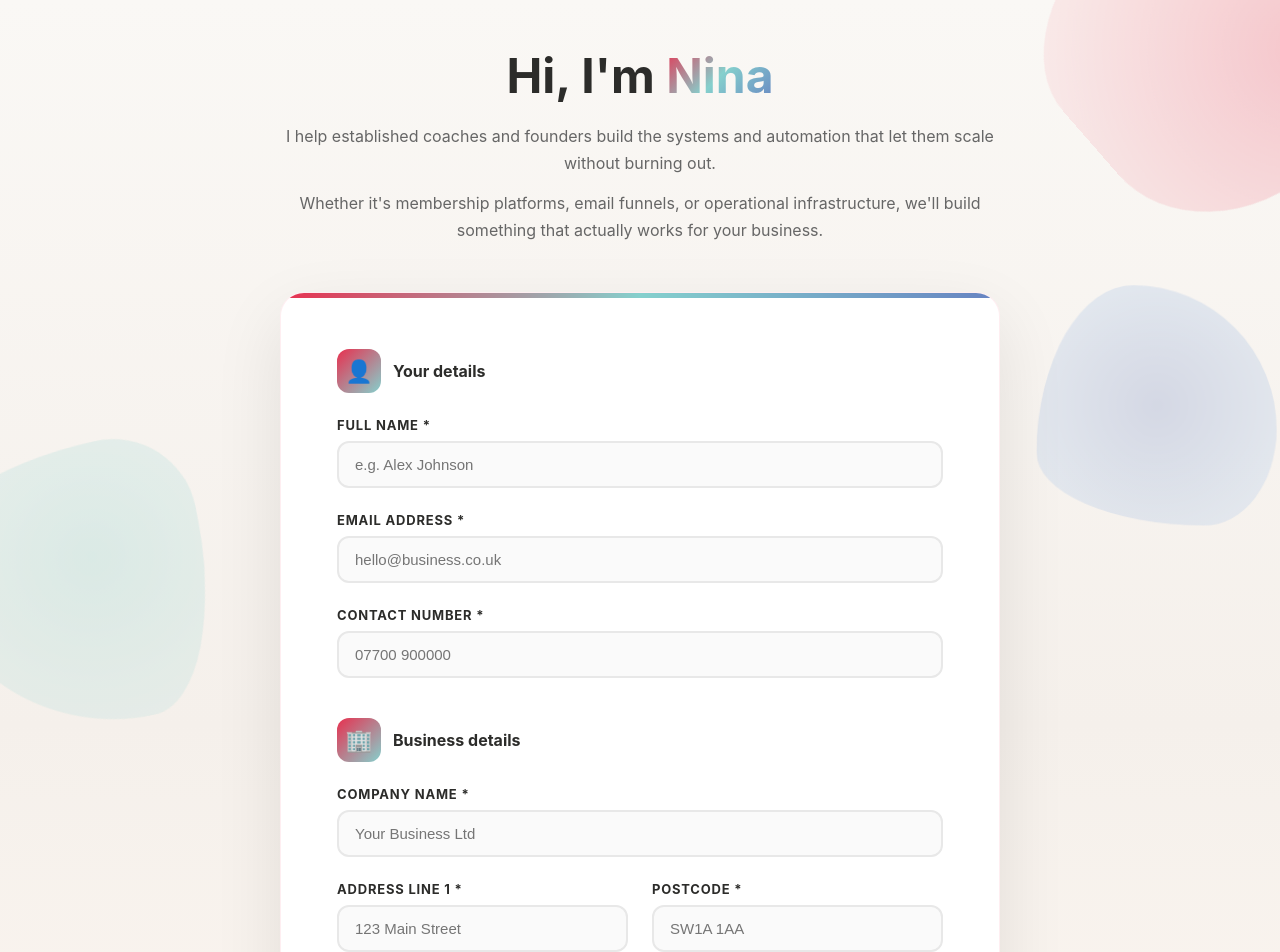
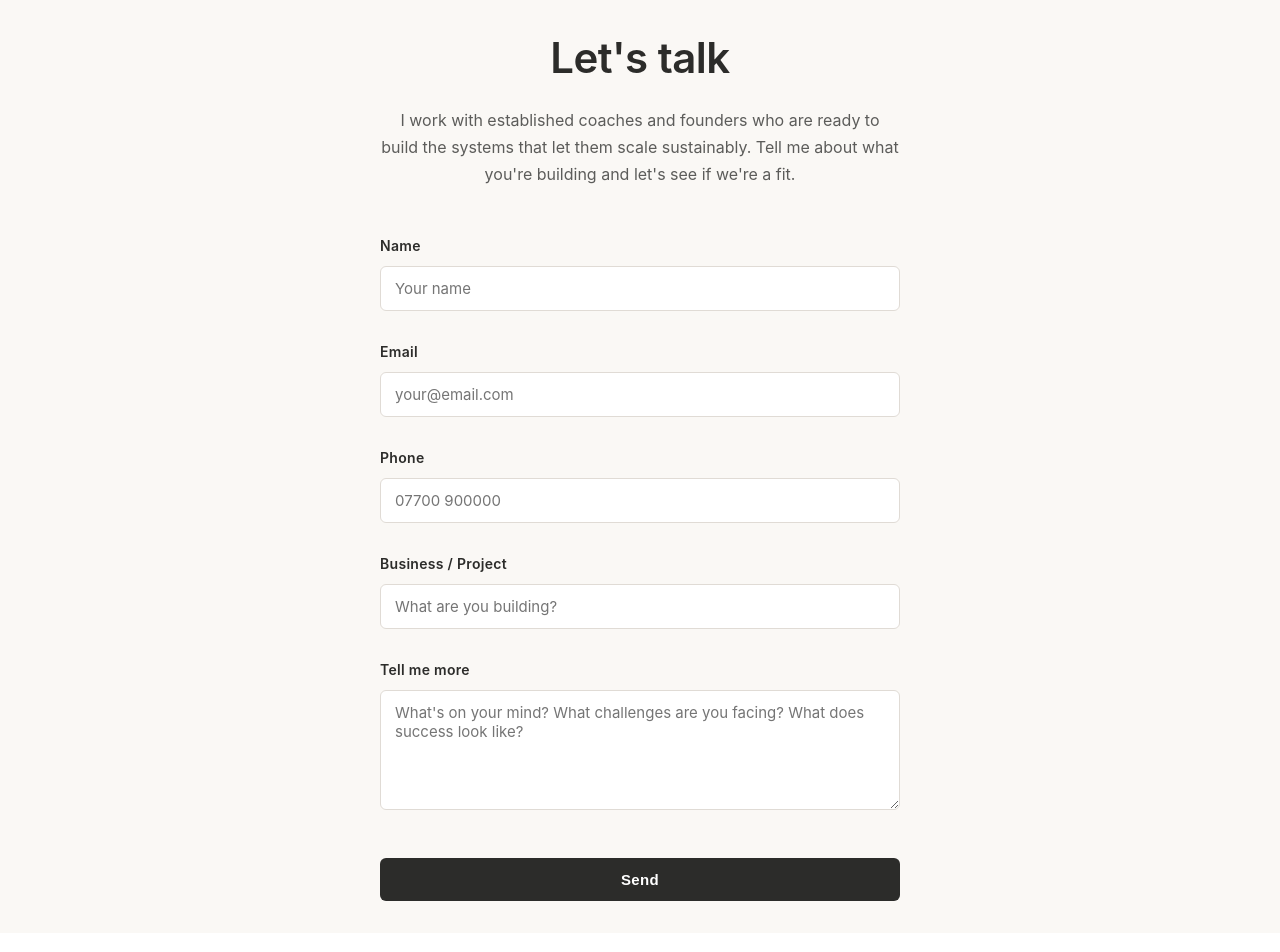
Before and after one commit to nina-1983/nina-client-onboarding, a Next.js app: page / in a window 1280 px wide. Shown: the top 952 px of the page. Built offline with nearby package versions, Linux system fonts and the light colour scheme.

Commit message:
Add files via upload

```diff
--- a/app/api/submit/route.js
+++ b/app/api/submit/route.js
@@ -1,5 +1,5 @@
 import { NextResponse } from "next/server";
-import { notion, DB_ID, title, rich, email, dateProp } from "@/lib/notion";
+import { notion, DB_ID, title, rich, dateProp } from "@/lib/notion";
 
 export async function POST(request) {
   try {
@@ -14,11 +14,9 @@ export async function POST(request) {
 
     const properties = {
       Name: title(body.name || "Untitled"),
-      Email: email(body.email),
+      Email: rich(body.email || ""),
       Phone: rich(body.phone || ""),
       Company: rich(body.company || ""),
-      Address: rich(body.address || ""),
-      Postcode: rich(body.postcode || ""),
       "Project Details": rich(body.notes || ""),
       "Submitted At": dateProp(body.submittedAt),
     };
--- a/app/page.jsx
+++ b/app/page.jsx
@@ -8,12 +8,10 @@ export default function ClientOnboarding() {
     email: "",
     phone: "",
     company: "",
-    address: "",
-    postcode: "",
     notes: "",
   });
 
-  const [status, setStatus] = useState("idle"); // idle, loading, success, error
+  const [status, setStatus] = useState("idle");
   const [errorMessage, setErrorMessage] = useState("");
 
   function update(field, value) {
@@ -42,111 +40,64 @@ export default function ClientOnboarding() {
           email: "",
           phone: "",
           company: "",
-          address: "",
-          postcode: "",
           notes: "",
         });
       } else {
         setStatus("error");
-        setErrorMessage("Oops! Something went wrong. Please try again.");
+        setErrorMessage("Something went wrong. Please try again.");
       }
     } catch (error) {
       setStatus("error");
-      setErrorMessage("Oops! Something went wrong. Please try again.");
+      setErrorMessage("Something went wrong. Please try again.");
       console.error(error);
     }
   }
 
-  function handleReset() {
-    setData({
-      name: "",
-      email: "",
-      phone: "",
-      company: "",
-      address: "",
-      postcode: "",
-      notes: "",
-    });
-  }
-
   return (
-    <section style={styles.section}>
-      {/* Animated Background Blobs */}
-      <div style={styles.blobsContainer}>
-        <div style={styles.blob1}></div>
-        <div style={styles.blob2}></div>
-        <div style={styles.blob3}></div>
-      </div>
-
-      {/* Content Container */}
+    <div style={styles.page}>
       <div style={styles.container}>
-        {/* Header */}
+        {status !== "success" ? (
+          <>
             <div style={styles.header}>
-          <h1 style={styles.h1}>
-            Hi, I'm <span style={styles.gradient}>Nina</span>
-          </h1>
-          <p style={styles.subtitle}>
-            I help established coaches and founders build the systems and
-            automation that let them scale without burning out.
-          </p>
-          <p style={styles.subtitle}>
-            Whether it's membership platforms, email funnels, or operational
-            infrastructure, we'll build something that actually works for your
-            business.
+              <h1 style={styles.title}>Let's talk</h1>
+              <p style={styles.intro}>
+                I work with established coaches and founders who are ready to build the systems that let them scale sustainably. Tell me about what you're building and let's see if we're a fit.
               </p>
             </div>
 
-        {/* Form Wrapper */}
-        <div style={styles.formWrapper}>
-          <div style={styles.topBorder}></div>
-
             {errorMessage && (
-            <div style={styles.errorBox}>{errorMessage}</div>
+              <div style={styles.error}>{errorMessage}</div>
             )}
 
-          {status !== "success" && (
-            <form onSubmit={handleSubmit}>
-              {/* Section 1: Your Details */}
-              <div style={styles.section1}>
-                <div style={styles.sectionHeader}>
-                  <div style={styles.iconBox}>👤</div>
-                  <h2 style={styles.h2}>Your details</h2>
-                </div>
-
-                <div style={styles.formGroup}>
-                  <label htmlFor="name" style={styles.label}>
-                    Full name *
-                  </label>
+            <form onSubmit={handleSubmit} style={styles.form}>
+              <div style={styles.field}>
+                <label htmlFor="name" style={styles.label}>Name</label>
                 <input
                   type="text"
                   id="name"
                   value={data.name}
                   onChange={(e) => update("name", e.target.value)}
                   required
-                    placeholder="e.g. Alex Johnson"
+                  placeholder="Your name"
                   style={styles.input}
                 />
               </div>
 
-                <div style={styles.formGroup}>
-                  <label htmlFor="email" style={styles.label}>
-                    Email address *
-                  </label>
+              <div style={styles.field}>
+                <label htmlFor="email" style={styles.label}>Email</label>
                 <input
                   type="email"
                   id="email"
                   value={data.email}
                   onChange={(e) => update("email", e.target.value)}
                   required
-                    placeholder="hello@business.co.uk"
+                  placeholder="your@email.com"
                   style={styles.input}
                 />
               </div>
 
-                <div style={styles.formGroup}>
-                  <label htmlFor="phone" style={styles.label}>
-                    Contact number *
-                  </label>
+              <div style={styles.field}>
+                <label htmlFor="phone" style={styles.label}>Phone</label>
                 <input
                   type="tel"
                   id="phone"
@@ -157,442 +108,169 @@ export default function ClientOnboarding() {
                   style={styles.input}
                 />
               </div>
-              </div>
 
-              {/* Section 2: Business Details */}
-              <div style={styles.section2}>
-                <div style={styles.sectionHeader}>
-                  <div style={styles.iconBox}>🏢</div>
-                  <h2 style={styles.h2}>Business details</h2>
-                </div>
-
-                <div style={styles.formGroup}>
-                  <label htmlFor="company" style={styles.label}>
-                    Company name *
-                  </label>
+              <div style={styles.field}>
+                <label htmlFor="company" style={styles.label}>Business / Project</label>
                 <input
                   type="text"
                   id="company"
                   value={data.company}
                   onChange={(e) => update("company", e.target.value)}
                   required
-                    placeholder="Your Business Ltd"
+                  placeholder="What are you building?"
                   style={styles.input}
                 />
               </div>
 
-                <div style={styles.gridContainer}>
-                  <div style={styles.formGroup}>
-                    <label htmlFor="address" style={styles.label}>
-                      Address line 1 *
-                    </label>
-                    <input
-                      type="text"
-                      id="address"
-                      value={data.address}
-                      onChange={(e) => update("address", e.target.value)}
-                      required
-                      placeholder="123 Main Street"
-                      style={styles.input}
-                    />
-                  </div>
-
-                  <div style={styles.formGroup}>
-                    <label htmlFor="postcode" style={styles.label}>
-                      Postcode *
-                    </label>
-                    <input
-                      type="text"
-                      id="postcode"
-                      value={data.postcode}
-                      onChange={(e) => update("postcode", e.target.value)}
-                      required
-                      placeholder="SW1A 1AA"
-                      style={styles.input}
-                    />
-                  </div>
-                </div>
-              </div>
-
-              {/* Section 3: Tell us more */}
-              <div style={styles.section3}>
-                <div style={styles.sectionHeader}>
-                  <div style={styles.iconBox}>💬</div>
-                  <h2 style={styles.h2}>Tell us more</h2>
-                </div>
-
-                <div style={styles.formGroup}>
-                  <label htmlFor="notes" style={styles.label}>
-                    What's your project about? *
-                  </label>
+              <div style={styles.field}>
+                <label htmlFor="notes" style={styles.label}>Tell me more</label>
                 <textarea
                   id="notes"
                   value={data.notes}
                   onChange={(e) => update("notes", e.target.value)}
                   required
-                    placeholder="Tell me about your vision, goals, or specific challenges. The more you share, the better I can help."
+                  placeholder="What's on your mind? What challenges are you facing? What does success look like?"
                   style={styles.textarea}
-                  ></textarea>
-                </div>
+                />
               </div>
 
-              {/* Form Footer */}
-              <div style={styles.formFooter}>
               <button
                 type="submit"
                 disabled={status === "loading"}
-                  style={styles.submitButton}
+                style={styles.button}
               >
-                  {status === "loading"
-                    ? "Submitting..."
-                    : "Let's build together 🚀"}
+                {status === "loading" ? "Sending..." : "Send"}
               </button>
-                <button
-                  type="reset"
-                  onClick={handleReset}
-                  style={styles.resetButton}
-                >
-                  Clear
-                </button>
-              </div>
             </form>
-          )}
-
-          {status === "success" && (
-            <div style={styles.successState}>
-              <div style={styles.successIcon}>✨</div>
-              <h3 style={styles.successTitle}>You're in, lovely!</h3>
-              <p style={styles.successMessage}>
-                I've got all the details and will be in touch within 24 hours.
-                Can't wait to see what we build together.
+          </>
+        ) : (
+          <div style={styles.success}>
+            <div style={styles.checkmark}>✓</div>
+            <h2 style={styles.successTitle}>Got it</h2>
+            <p style={styles.successText}>
+              Thanks for reaching out. I've got everything I need and will be in touch within 24 hours. You're in good hands.
             </p>
           </div>
         )}
       </div>
     </div>
-
-      <style>{keyframes}</style>
-    </section>
   );
 }
 
 const styles = {
-  section: {
-    background:
-      "linear-gradient(180deg, #faf8f5 0%, #f5f0eb 50%, #fff9f3 100%)",
-    padding: "3rem 1.5rem",
-    position: "relative",
-    overflow: "hidden",
+  page: {
+    background: "#faf8f5",
     minHeight: "100vh",
-  },
-  blobsContainer: {
-    position: "fixed",
-    top: 0,
-    left: 0,
-    width: "100%",
-    height: "100%",
-    pointerEvents: "none",
-    zIndex: 0,
-  },
-  blob1: {
-    position: "absolute",
-    width: "320px",
-    height: "320px",
-    background: "radial-gradient(circle at 30% 30%, #e8304f, #f9d8da)",
-    borderRadius: "45% 55% 60% 40% / 55% 45% 40% 60%",
-    top: "-120px",
-    right: "-80px",
-    opacity: 0.25,
-    mixBlendMode: "multiply",
-    animation: "float 15s infinite ease-in-out",
-  },
-  blob2: {
-    position: "absolute",
-    width: "280px",
-    height: "280px",
-    background: "radial-gradient(circle at 40% 40%, #85d0cd, #c8e6e3)",
-    borderRadius: "30% 70% 70% 30% / 30% 30% 70% 70%",
-    bottom: "5%",
-    left: "-100px",
-    opacity: 0.25,
-    mixBlendMode: "multiply",
-    animation: "float 20s infinite ease-in-out 2s",
-  },
-  blob3: {
-    position: "absolute",
-    width: "240px",
-    height: "240px",
-    background: "radial-gradient(circle at 50% 50%, #6783c2, #b5d4f4)",
-    borderRadius: "60% 40% 30% 70% / 60% 30% 70% 40%",
-    top: "40%",
-    right: "3%",
-    opacity: 0.25,
-    mixBlendMode: "multiply",
-    animation: "float 18s infinite ease-in-out 1s",
-  },
-  container: {
-    maxWidth: "720px",
-    margin: "0 auto",
-    position: "relative",
-    zIndex: 1,
-  },
-  header: {
-    textAlign: "center",
-    marginBottom: "3rem",
-    animation: "fadeIn 0.7s ease-out",
-  },
-  h1: {
-    fontSize: "48px",
-    fontWeight: 700,
-    lineHeight: 1.15,
-    marginBottom: "20px",
-    color: "#2c2c2a",
-  },
-  gradient: {
-    background: "linear-gradient(135deg, #e8304f 0%, #85d0cd 50%, #6783c2 100%)",
-    WebkitBackgroundClip: "text",
-    WebkitTextFillColor: "transparent",
-    backgroundClip: "text",
-  },
-  subtitle: {
-    fontSize: "16px",
-    color: "#666",
-    lineHeight: 1.7,
-    marginBottom: "12px",
-  },
-  formWrapper: {
-    background: "white",
-    borderRadius: "24px",
-    padding: "3.5rem",
-    boxShadow: "0 25px 70px rgba(0, 0, 0, 0.09)",
-    border: "1px solid rgba(232, 48, 79, 0.08)",
-    position: "relative",
-    overflow: "hidden",
-    animation: "scaleUp 0.6s ease-out 0.2s both",
-  },
-  topBorder: {
-    position: "absolute",
-    top: 0,
-    left: 0,
-    right: 0,
-    height: "5px",
-    background: "linear-gradient(90deg, #e8304f 0%, #85d0cd 50%, #6783c2 100%)",
-  },
-  errorBox: {
-    padding: "14px 16px",
-    background: "linear-gradient(135deg, #fff4f5 0%, #ffe8eb 100%)",
-    border: "2px solid #e8304f",
-    borderRadius: "12px",
-    fontSize: "14px",
-    color: "#e8304f",
-    marginBottom: "1.5rem",
-    fontWeight: 600,
-  },
-  section1: {
-    marginBottom: "2.5rem",
-    animation: "fadeIn 0.8s ease-out 0.4s both",
-  },
-  section2: {
-    marginBottom: "2.5rem",
-    animation: "fadeIn 0.8s ease-out 0.5s both",
-  },
-  section3: {
-    marginBottom: "2.5rem",
-    animation: "fadeIn 0.8s ease-out 0.6s both",
-  },
-  sectionHeader: {
-    display: "flex",
-    alignItems: "center",
-    gap: "12px",
-    marginBottom: "1.5rem",
-  },
-  iconBox: {
-    width: "44px",
-    height: "44px",
-    background: "linear-gradient(135deg, #e8304f 0%, #85d0cd 100%)",
-    borderRadius: "12px",
     display: "flex",
     alignItems: "center",
     justifyContent: "center",
-    fontSize: "22px",
-    animation: "iconSpin 0.6s ease-out",
+    padding: "2rem 1.5rem",
   },
-  h2: {
+  container: {
+    maxWidth: "520px",
+    width: "100%",
+  },
+  header: {
+    marginBottom: "3rem",
+    textAlign: "center",
+  },
+  title: {
+    fontSize: "42px",
+    fontWeight: 600,
+    color: "#2c2c2a",
+    marginBottom: "1.5rem",
+    letterSpacing: "-0.5px",
+  },
+  intro: {
     fontSize: "16px",
-    fontWeight: 700,
+    lineHeight: 1.7,
+    color: "#5c5c5a",
+  },
+  form: {
+    display: "flex",
+    flexDirection: "column",
+    gap: "2rem",
+  },
+  field: {
+    display: "flex",
+    flexDirection: "column",
+  },
+  label: {
+    fontSize: "14px",
+    fontWeight: 600,
     color: "#2c2c2a",
+    marginBottom: "0.75rem",
+    letterSpacing: "0.3px",
   },
-  formGroup: {
+  input: {
+    padding: "12px 14px",
+    border: "1px solid #e0dbd5",
+    borderRadius: "6px",
+    fontSize: "15px",
+    color: "#2c2c2a",
+    background: "#fff",
+    transition: "all 0.2s ease",
+    fontFamily: "inherit",
+  },
+  textarea: {
+    padding: "12px 14px",
+    border: "1px solid #e0dbd5",
+    borderRadius: "6px",
+    fontSize: "15px",
+    color: "#2c2c2a",
+    background: "#fff",
+    minHeight: "120px",
+    resize: "vertical",
+    transition: "all 0.2s ease",
+    fontFamily: "inherit",
+  },
+  button: {
+    marginTop: "1rem",
+    padding: "13px 24px",
+    background: "#2c2c2a",
+    color: "#fff",
+    border: "none",
+    borderRadius: "6px",
+    fontSize: "15px",
+    fontWeight: 600,
+    cursor: "pointer",
+    transition: "all 0.2s ease",
+    letterSpacing: "0.3px",
+  },
+  error: {
+    padding: "12px 14px",
+    background: "#fce8e8",
+    border: "1px solid #d4a5a5",
+    borderRadius: "6px",
+    color: "#a85c5c",
+    fontSize: "14px",
     marginBottom: "1.5rem",
   },
-  label: {
-    display: "block",
-    fontSize: "13px",
-    fontWeight: 700,
-    color: "#2c2c2a",
-    marginBottom: "8px",
-    textTransform: "uppercase",
-    letterSpacing: "0.8px",
+  success: {
+    textAlign: "center",
+    padding: "2rem",
   },
-  input: {
-    width: "100%",
-    padding: "13px 16px",
-    border: "2px solid #e8e8e8",
-    borderRadius: "12px",
-    fontSize: "15px",
-    color: "#2c2c2a",
-    background: "#fafafa",
-    transition: "all 0.3s cubic-bezier(0.34, 1.56, 0.64, 1)",
-    boxSizing: "border-box",
-  },
-  textarea: {
-    width: "100%",
-    padding: "13px 16px",
-    border: "2px solid #e8e8e8",
-    borderRadius: "12px",
-    fontSize: "15px",
-    color: "#2c2c2a",
-    background: "#fafafa",
-    transition: "all 0.3s cubic-bezier(0.34, 1.56, 0.64, 1)",
-    minHeight: "110px",
-    resize: "vertical",
-    boxSizing: "border-box",
-    fontFamily: "inherit",
-  },
-  gridContainer: {
-    display: "grid",
-    gridTemplateColumns: "1fr 1fr",
-    gap: "1.5rem",
-  },
-  formFooter: {
-    marginTop: "2.5rem",
-    paddingTop: "2rem",
-    borderTop: "2px solid #f0f0f0",
-    display: "flex",
-    gap: "12px",
-  },
-  submitButton: {
-    padding: "14px 28px",
-    borderRadius: "12px",
-    fontSize: "14px",
-    fontWeight: 700,
-    border: "none",
-    cursor: "pointer",
-    textTransform: "uppercase",
-    letterSpacing: "0.8px",
-    background: "linear-gradient(135deg, #e8304f 0%, #85d0cd 100%)",
-    color: "white",
-    flex: 1,
-    boxShadow: "0 10px 25px rgba(232, 48, 79, 0.35)",
-    transition: "all 0.3s cubic-bezier(0.34, 1.56, 0.64, 1)",
-  },
-  resetButton: {
-    padding: "14px 28px",
-    borderRadius: "12px",
-    fontSize: "14px",
-    fontWeight: 700,
-    border: "2px solid #e8e8e8",
-    cursor: "pointer",
-    textTransform: "uppercase",
-    letterSpacing: "0.8px",
-    background: "linear-gradient(135deg, #f5f5f5 0%, #f0f0f0 100%)",
-    color: "#2c2c2a",
-    transition: "all 0.3s cubic-bezier(0.34, 1.56, 0.64, 1)",
-  },
-  successState: {
-    textAlign: "center",
-    padding: "2rem 0",
-  },
-  successIcon: {
-    width: "90px",
-    height: "90px",
+  checkmark: {
+    width: "60px",
+    height: "60px",
     margin: "0 auto 1.5rem",
     borderRadius: "50%",
-    background: "linear-gradient(135deg, #e8304f 0%, #85d0cd 100%)",
+    background: "#e8e6e0",
     display: "flex",
     alignItems: "center",
     justifyContent: "center",
-    color: "white",
-    fontSize: "48px",
-    boxShadow: "0 15px 40px rgba(232, 48, 79, 0.35)",
-    animation: "popIn 0.6s cubic-bezier(0.34, 1.56, 0.64, 1)",
+    fontSize: "32px",
+    color: "#2c2c2a",
   },
   successTitle: {
-    fontSize: "26px",
-    fontWeight: 700,
+    fontSize: "28px",
+    fontWeight: 600,
     color: "#2c2c2a",
-    marginBottom: "10px",
+    marginBottom: "0.75rem",
   },
-  successMessage: {
+  successText: {
     fontSize: "15px",
-    color: "#666",
     lineHeight: 1.7,
+    color: "#5c5c5a",
   },
 };
-
-const keyframes = `
-  @keyframes float {
-    0%, 100% { transform: translate(0, 0) rotate(0deg); }
-    25% { transform: translate(35px, -35px) rotate(90deg); }
-    50% { transform: translate(0, 35px) rotate(180deg); }
-    75% { transform: translate(-35px, -25px) rotate(270deg); }
-  }
-
-  @keyframes fadeIn {
-    from { opacity: 0; }
-    to { opacity: 1; }
-  }
-
-  @keyframes scaleUp {
-    from {
-      opacity: 0;
-      transform: scale(0.95);
-    }
-    to {
-      opacity: 1;
-      transform: scale(1);
-    }
-  }
-
-  @keyframes iconSpin {
-    from {
-      transform: rotate(-180deg) scale(0);
-      opacity: 0;
-    }
-    to {
-      transform: rotate(0) scale(1);
-      opacity: 1;
-    }
-  }
-
-  @keyframes popIn {
-    0% {
-      transform: scale(0);
-      opacity: 0;
-    }
-    50% {
-      transform: scale(1.15);
-    }
-    100% {
-      transform: scale(1);
-      opacity: 1;
-    }
-  }
-
-  input:focus, textarea:focus {
-    outline: none;
-    border-color: #e8304f !important;
-    background: white !important;
-    box-shadow: 0 0 0 5px rgba(232, 48, 79, 0.12) !important;
-    transform: translateY(-2px) !important;
-  }
-
-  button:hover:not(:disabled) {
-    transform: translateY(-4px);
-  }
-
-  button:disabled {
-    opacity: 0.7;
-    cursor: not-allowed;
-  }
-`;
```
Lines whose indentation alone changed are shown as unchanged.
